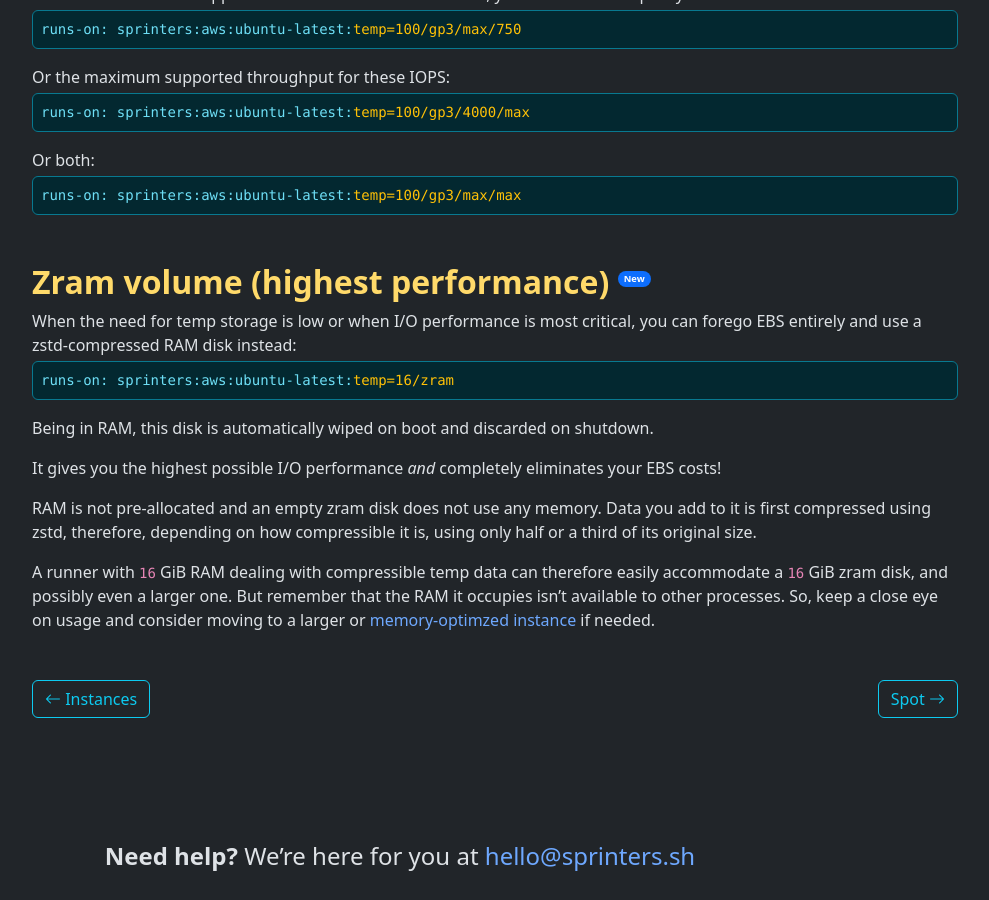
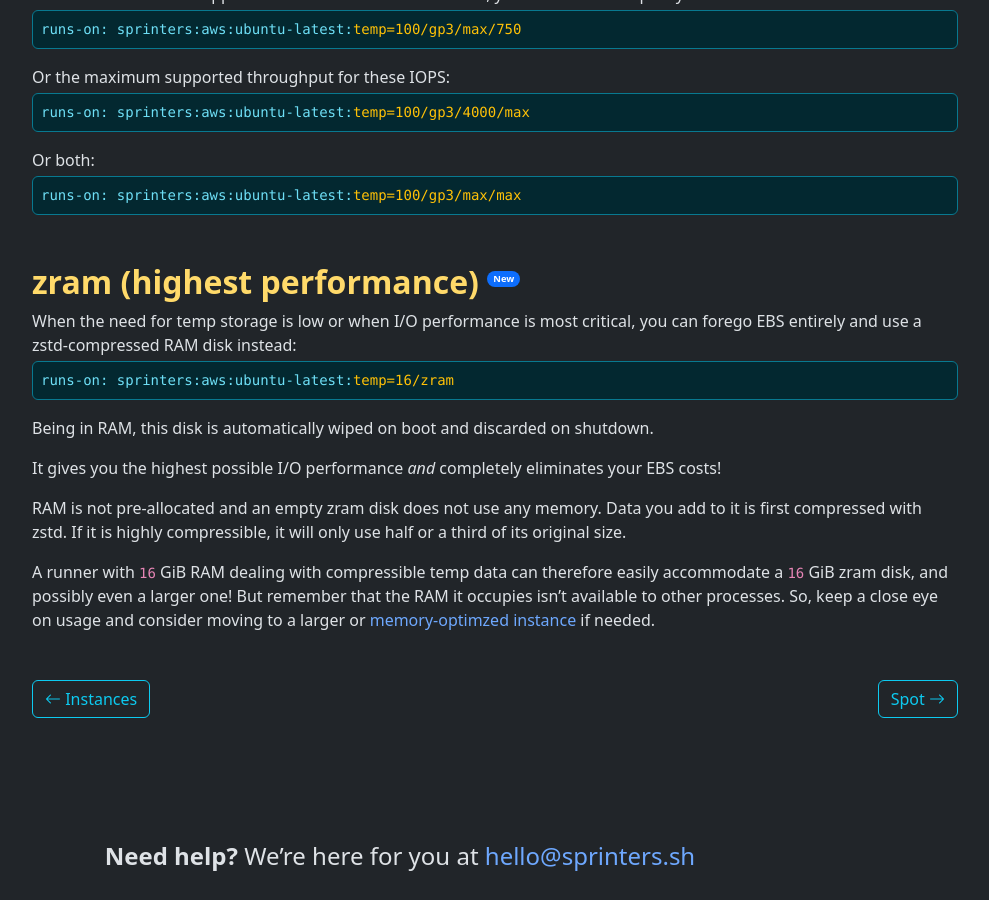
Before and after one commit to sprinters-sh/sprinters.sh, a Jekyll site: the page built from docs/temp.md, in a window 1280 px wide and 900 px high, scrolled down 1594 px. Shown: the whole window, without its empty margins (240-1229 px from the left). Built offline with Jekyll 4.4.1, drawn with Linux system fonts in a browser that asks for light colours; some of the changed text lies outside the part shown.

Commit message:
Initial zram docs

```diff
--- a/docs/temp.md
+++ b/docs/temp.md
@@ -13,7 +13,7 @@
 - Need lots of temp space? Stick to the default EBS [gp3](#gp3) volumes.
 - Need a smaller amount of storage with maximum I/O performance and no EBS costs? Go for [zram](#zram) and don't look back!
 
-{% include h2.html id="gp3" text="EBS gp3 volume (largest size)" %}
+{% include h2.html id="gp3" text="gp3 (largest size)" %}
 
 By default a `14` GiB `gp3` EBS volume with `3000` IOPS and `150` MiB/s throughput is attached to your instance as temp storage.
 
@@ -81,7 +81,7 @@
     <pre class="mb-0 p-2 fs-7">runs-on: sprinters:aws:ubuntu-latest:<span class="text-warning">temp=100/gp3/max/max</span></pre>
 </div>
 
-{% include h2.html id="zram" new="true" text="Zram volume (highest performance)" %}
+{% include h2.html id="zram" new="true" text="zram (highest performance)" %}
 
 When the need for temp storage is low or when I/O performance is most critical, you can forego EBS entirely and use a
 zstd-compressed RAM disk instead:
@@ -95,8 +95,8 @@
 It gives you the highest possible I/O performance _and_ completely eliminates your EBS costs!
 
 RAM is not pre-allocated and an empty zram disk does not use any memory.
-Data you add to it is first compressed using zstd, therefore, depending on how compressible it is, using only half or a third of its original size.
+Data you add to it is first compressed with zstd. If it is highly compressible, it will only use half or a third of its original size.
 
-A runner with `16` GiB RAM dealing with compressible temp data can therefore easily accommodate a `16` GiB zram disk, and possibly even a larger one.
+A runner with `16` GiB RAM dealing with compressible temp data can therefore easily accommodate a `16` GiB zram disk, and possibly even a larger one!
 But remember that the RAM it occupies isn't available to other processes. So, keep a close eye on usage
 and consider moving to a larger or [memory-optimzed instance](/docs/instances) if needed.
```
